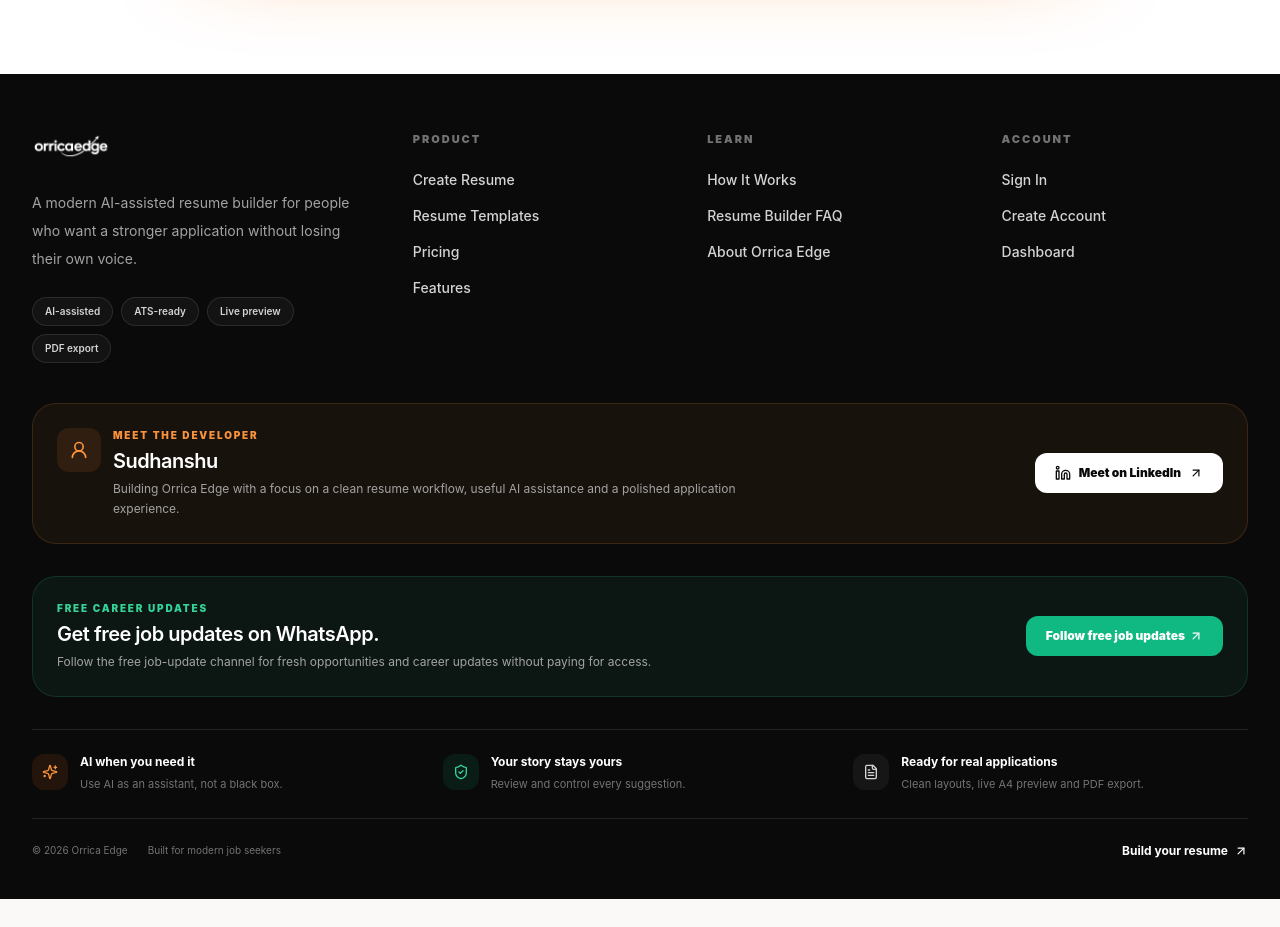
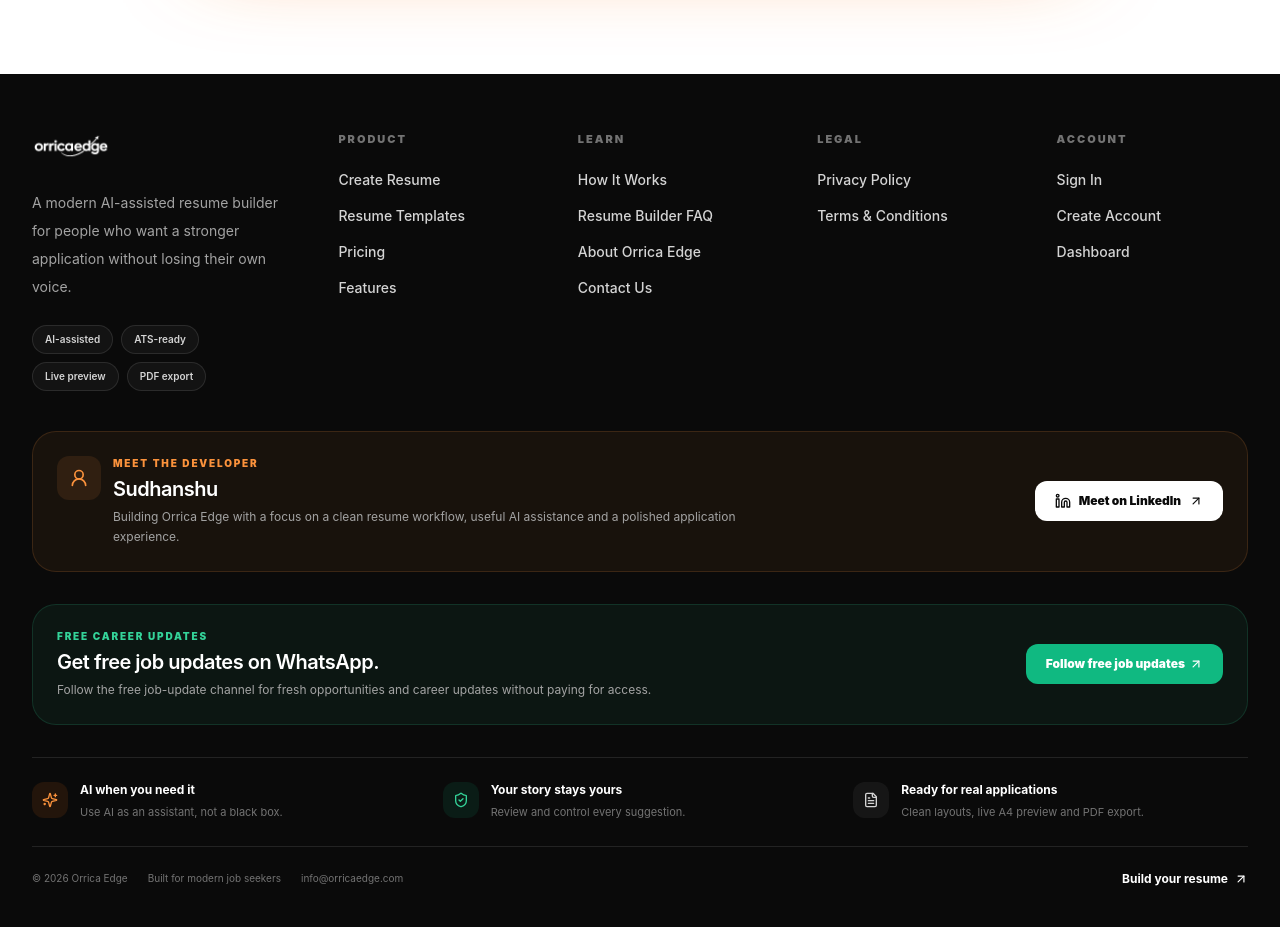
Before and after one commit to gautambetu540-droid/orrica-edge-resume-builder, a Next.js app: page / in a window 1280 px wide. Shown: the part 5840-6767 px from the top of the page. Before the commit the page ends 6739 px from the top, so only its background shows below. Built offline with nearby package versions, Linux system fonts and the light colour scheme; no server answers; the database is empty.

Commit message:
Add legal and contact footer navigation

```diff
--- a/components/landing/SiteFooter.tsx
+++ b/components/landing/SiteFooter.tsx
@@ -1,12 +1,13 @@
 import Link from 'next/link';
-import { ArrowUpRight, Check, FileText, Linkedin, ShieldCheck, Sparkles, UserRound } from 'lucide-react';
+import { ArrowUpRight, FileText, Linkedin, ShieldCheck, Sparkles, UserRound } from 'lucide-react';
 
 const JOB_CHANNEL = 'https://whatsapp.com/channel/0029VbAsVFr4Y9lwo6JDRA2t';
 const LINKEDIN_URL = 'https://www.linkedin.com/in/sudhanshu-g-512937375/';
 
 const COLUMNS = [
   { title: 'Product', links: [{ href: '/resume/new', label: 'Create Resume' }, { href: '/templates', label: 'Resume Templates' }, { href: '/pricing', label: 'Pricing' }, { href: '/#features', label: 'Features' }] },
-  { title: 'Learn', links: [{ href: '/#how-it-works', label: 'How It Works' }, { href: '/#faq', label: 'Resume Builder FAQ' }, { href: '/about', label: 'About Orrica Edge' }] },
+  { title: 'Learn', links: [{ href: '/#how-it-works', label: 'How It Works' }, { href: '/#faq', label: 'Resume Builder FAQ' }, { href: '/about', label: 'About Orrica Edge' }, { href: '/contact-us', label: 'Contact Us' }] },
+  { title: 'Legal', links: [{ href: '/privacy-policy', label: 'Privacy Policy' }, { href: '/terms-and-conditions', label: 'Terms & Conditions' }] },
   { title: 'Account', links: [{ href: '/login', label: 'Sign In' }, { href: '/signup', label: 'Create Account' }, { href: '/dashboard', label: 'Dashboard' }] },
 ];
 
@@ -14,7 +15,7 @@ export function SiteFooter() {
   return (
     <footer className="border-t border-black/[0.07] bg-neutral-950 text-white">
       <div className="mx-auto max-w-7xl px-5 pb-10 pt-14 lg:px-8">
-        <div className="grid gap-12 lg:grid-cols-[1.35fr_1fr_1fr_1fr]">
+        <div className="grid gap-12 lg:grid-cols-[1.35fr_1fr_1fr_1fr_1fr]">
           <div>
             <Link href="/" className="inline-flex items-center gap-2"><img src="/logo-orricaedge.png" alt="Orrica Edge" className="h-8 w-auto brightness-0 invert" /></Link>
             <p className="mt-5 max-w-sm text-sm leading-7 text-neutral-400">A modern AI-assisted resume builder for people who want a stronger application without losing their own voice.</p>
@@ -47,7 +48,7 @@ export function SiteFooter() {
         </div>
 
         <div className="flex flex-col justify-between gap-4 pt-6 sm:flex-row sm:items-center">
-          <div className="flex flex-wrap items-center gap-x-5 gap-y-2 text-[10px] text-neutral-500"><span>© {new Date().getFullYear()} Orrica Edge</span><span>Built for modern job seekers</span></div>
+          <div className="flex flex-wrap items-center gap-x-5 gap-y-2 text-[10px] text-neutral-500"><span>© {new Date().getFullYear()} Orrica Edge</span><span>Built for modern job seekers</span><a href="mailto:info@orricaedge.com" className="transition-colors hover:text-white">info@orricaedge.com</a></div>
           <Link href="/resume/new" className="inline-flex items-center gap-1.5 text-xs font-bold text-white hover:text-orange-400">Build your resume <ArrowUpRight className="h-3.5 w-3.5" /></Link>
         </div>
       </div>
```
